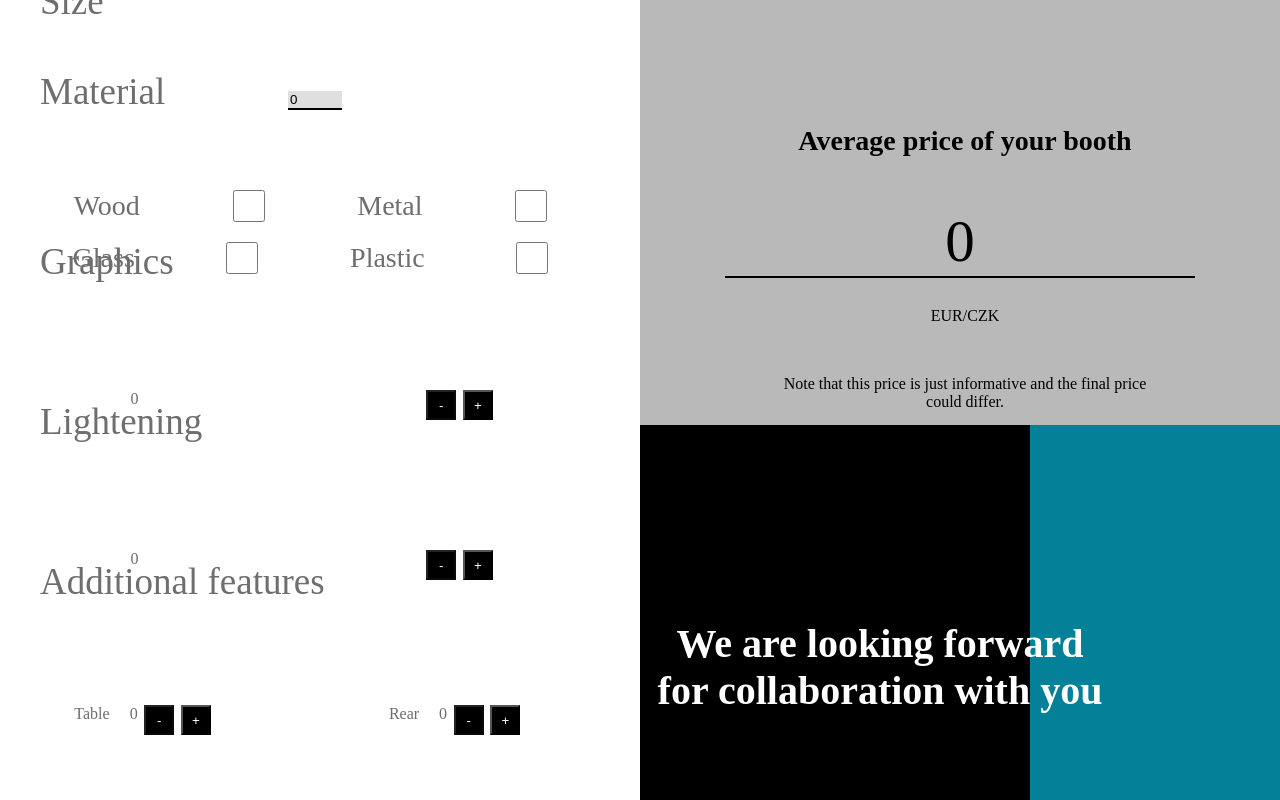
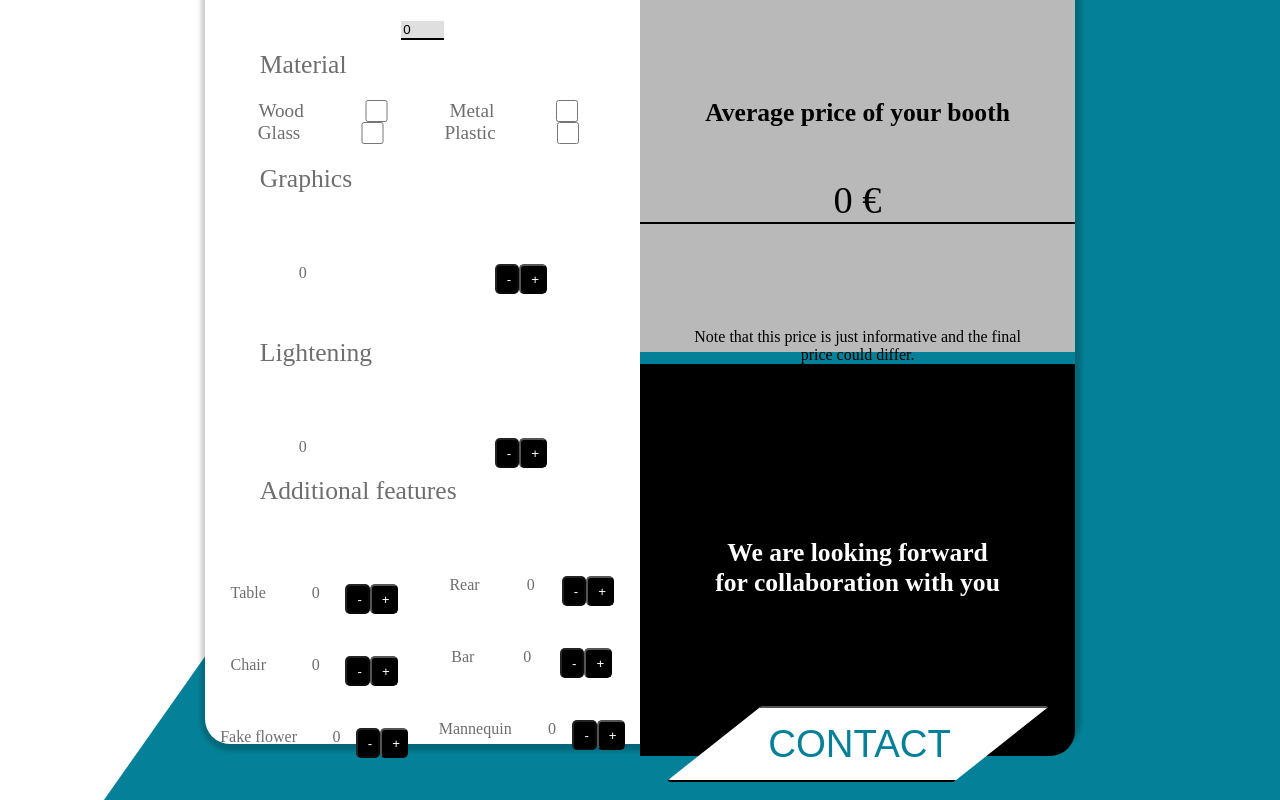
Before and after one commit to gyetvanakos/rkexpo, a Vue app: page /Calculator in a window 1280 px wide. Shown: the part 340-1140 px from the top of the page. Built offline with nearby package versions, Linux system fonts and the light colour scheme.

Commit message:
calculator fix

```diff
--- a/src/views/About.vue
+++ b/src/views/About.vue
@@ -4,7 +4,7 @@
       <div class="about-wrapper">
         <div class="title">
           <button v-for="entry in languages" :key="entry.title" @click="changeLocale(entry.language)">
-        the kurva
+        {{entry.title}}
     </button>
           <h1>{{ $t('welcomeMsg') }}</h1>
         </div>
@@ -55,8 +55,8 @@ export default {
   data() {
     return {
         languages: [
-            { language: 'en', title: 'English' },
-            { language: 'cz', title: 'Czech' }
+            { language: 'en', title: 'EN' },
+            { language: 'cz', title: 'CZ' }
         ]
   }
 },
--- a/src/views/Calculator.vue
+++ b/src/views/Calculator.vue
@@ -5,7 +5,7 @@
       <section id="leftbox">
         <div id="operations">
           <div id="size">
-            <div class="title">Size</div>
+            <div class="calctitle">Size</div>
             <div class="multiply">
               <div>
                 <input
@@ -18,7 +18,7 @@
             </div>
           </div>
           <div id="material">
-            <div class="title">Material</div>
+            <div class="calctitle">Material</div>
             <div>
               <div class="row">
                 Wood<input
@@ -51,7 +51,7 @@
             </div>
           </div>
           <div id="graphics">
-            <div class="title">Graphics</div>
+            <div class="calctitle">Graphics</div>
             <div class="smallcontainer">
               <div>{{ graphicsCounter }}</div>
               <div id="buttonbox">
@@ -72,7 +72,7 @@
             </div>
           </div>
           <div id="lightening">
-            <div class="title">Lightening</div>
+            <div class="calctitle">Lightening</div>
             <div class="smallcontainer">
               <div>{{ lightCounter }}</div>
               <div id="buttonbox">
@@ -93,7 +93,7 @@
             </div>
           </div>
           <div id="lightening">
-            <div class="title">Additional features</div>
+            <div class="calctitle">Additional features</div>
             <div class="buttonboxcontainer">
               <section id="sleft">
                 <div class="test">
@@ -223,17 +223,16 @@
             <div id="avgtext">Average price of your booth</div>
             <div id="price">
               <div id="estimated">
-                {{ total }}
+                {{ total }} €
               </div>
             </div>
-            <div id="currency">EUR/CZK</div>
             <div id="infotext">
               Note that this price is just informative and the final price could
               differ.
             </div>
           </div>
         </section>
-        <section class="right" id="contact">
+        <section class="right" id="calccontact">
           <div class="containerright">
             <div id="text">
               <p>
@@ -322,8 +321,8 @@ export default {
 }
 
 #calculator {
-  width: 1300px;
-  height: 930px;
+  width: 68vw;
+  height: 98vh;
   display: flex;
   top: 300px;
   position: absolute;
@@ -332,25 +331,28 @@ export default {
 }
 
 #leftbox {
-  height: 930px;
-  width: 650px;
+  height: 98vh;
+  width: 34vw;
   background-color: white;
   border-radius: 25px 0px 0px 25px;
   color: #6e6e6e;
 }
 
 #rightbox {
-  height: 930px;
-  width: 650px;
+  height: 98vh;
+  width: 34vw;
 }
 
-.title {
-  font-size: 37px;
-  padding-top: 20px;
+#operations{
+  height:100%
+}
+
+.calctitle {
+  font-size: 2vw;
   text-align: left;
-  padding-left: 50px;
   color: #6e6e6e;
-  font-weight: light;
+  padding-left: 55px;
+  height: 50px;
 }
 
 #size {
@@ -368,42 +370,39 @@ export default {
 }
 
 #material {
-  height: 150px;
   display: block;
   padding-top: 10px;
 }
 
 .row {
-  font-size: 28px;
+  font-size: 1.5vw;
   display: flex;
   align-content: center;
   justify-content: space-evenly;
-  padding-top: 20px;
 }
 
 input {
-  width: 50px;
+  width: 3vw;
   border: none;
   border-bottom: 2px solid black;
   background-color: rgb(223, 223, 223);
 }
 
 #graphics {
-  height: 150px;
   display: block;
   padding-top: 20px;
 }
 
 .smallcontainer {
-  padding-top: 50px;
   display: flex;
   justify-content: space-around;
   align-content: center;
+  padding-top: 50px;
 }
 
 #buttonbox {
-  width: 80px;
-  height: 80px;
+  width: 4vw;
+  height: 8vh;
   display: flex;
   justify-content: space-evenly;
 }
@@ -413,39 +412,42 @@ button {
   width: 30px;
   background-color: black;
   color: white;
+  margin: auto;
+  border-radius: 5px;
+  padding-left: 10px;
 }
 
 #lightening {
-  height: 150px;
+  height: 16vh;
   display: block;
   padding-top: 10px;
 }
 
 .buttonboxcontainer {
-  width: 625px;
-  height: 280px;
+  height: 29vh;
   display: flex;
 }
 
 #sleft {
-  width: 312px;
-  height: 280px;
+  width: 32vw;
+  height: 29vh;
   display: block;
   align-content: space-around;
   justify-content: space-around;
+  padding-top: 50px;
 }
 
 #sright {
-  width: 312px;
-  height: 280px;
+  width: 32vw;
+  height: 29vh;
+  padding-top: 50px;
 }
 
 .test {
-  width: 312px;
-  height: 50px;
-  padding-top: 45px;
+  height: 9vh;
+  width: 100%;
   display: flex;
-  justify-content: center;
+  justify-content: space-evenly;
   align-content: center;
 }
 
@@ -459,16 +461,14 @@ button {
   align-content: center;
   justify-content: center;
   width: 100%;
-  height: 465px;
+  height: 49vh;
   border-radius: 0px 25px 0px 0px;
 }
 
 .containerright {
-  display: inline-block;
   align-content: center;
   justify-content: center;
-  width: 480px;
-  height: 465px;
+  height: 49vh;
   padding-top: 100px;
 }
 
@@ -479,33 +479,33 @@ button {
 
 #estimated {
   padding-top: 50px;
-  width: 470px;
   border-bottom: solid black 2px;
-  font-size: 59px;
+  font-size: 3vw;
 }
 
 #infotext {
   padding: 50px;
 }
 
-#contact {
+#calccontact {
   background-color: black;
-  height: 465px;
+  height: 49vh;
   border-radius: 0px 0px 25px 0px;
+  width: 100%;
 }
 
 #text {
   width: 100%;
-  height: 200px;
-  font-size: 40px;
+  height: 21vh;
+  font-size: 2vw;
 }
 
 #contactbutton {
-  width: 430px;
+  width: 30vw;
   height: 76px;
   background-color: white;
   color: #048198;
-  font-size: 52px;
+  font-size: 3vw;
   clip-path: polygon(25% 0%, 100% 0%, 75% 100%, 0% 100%);
 }
 
@@ -518,7 +518,44 @@ button {
 }
 
 #avgtext {
-  font-size: 28px;
+  font-size: 2vw;
   font-weight: bold;
 }
+
+@media screen and (max-width: 992px) {
+#container {
+  width: 100%;
+  height: 2000px;
+  display: flex;
+  align-content: center;
+  justify-content: center;
+  font-family: "PT Sans";
+  color: black;
+}
+
+#calculator {
+  width: 1300px;
+  height: 930px;
+  top: 300px;
+  display: block;
+  position: absolute;
+  border-radius: 0px;
+  box-shadow: 0px 0px 0px 0px rgba(0, 0, 0, 0.2);
+}
+
+#leftbox {
+  height: 930px;
+  width: 650px;
+  background-color: white;
+  border-radius: 25px 0px 0px 25px;
+  color: #6e6e6e;
+}
+
+#rightbox {
+  height: 930px;
+  width: 650px;
+}
+}
+
+
 </style>
```
Also changed, not shown: src/locales/en.json (deleted, +0 -10 lines).
